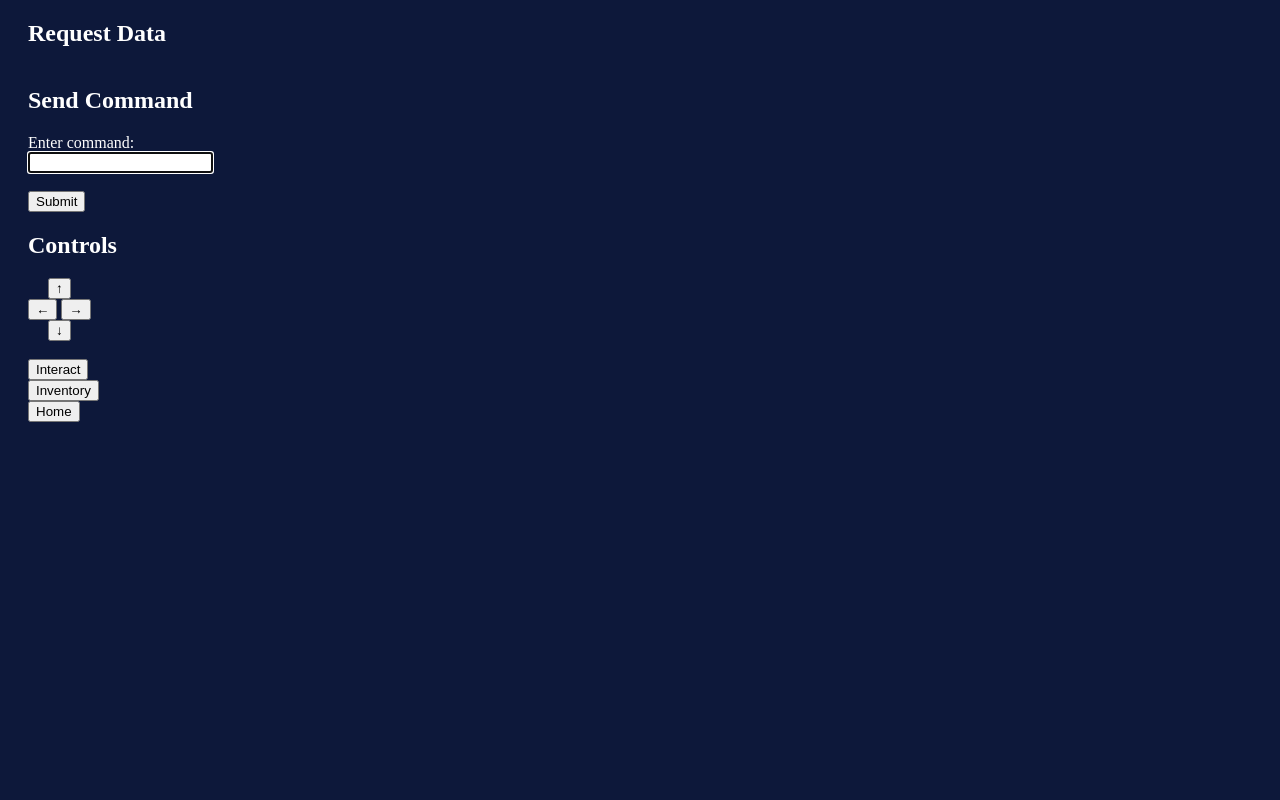
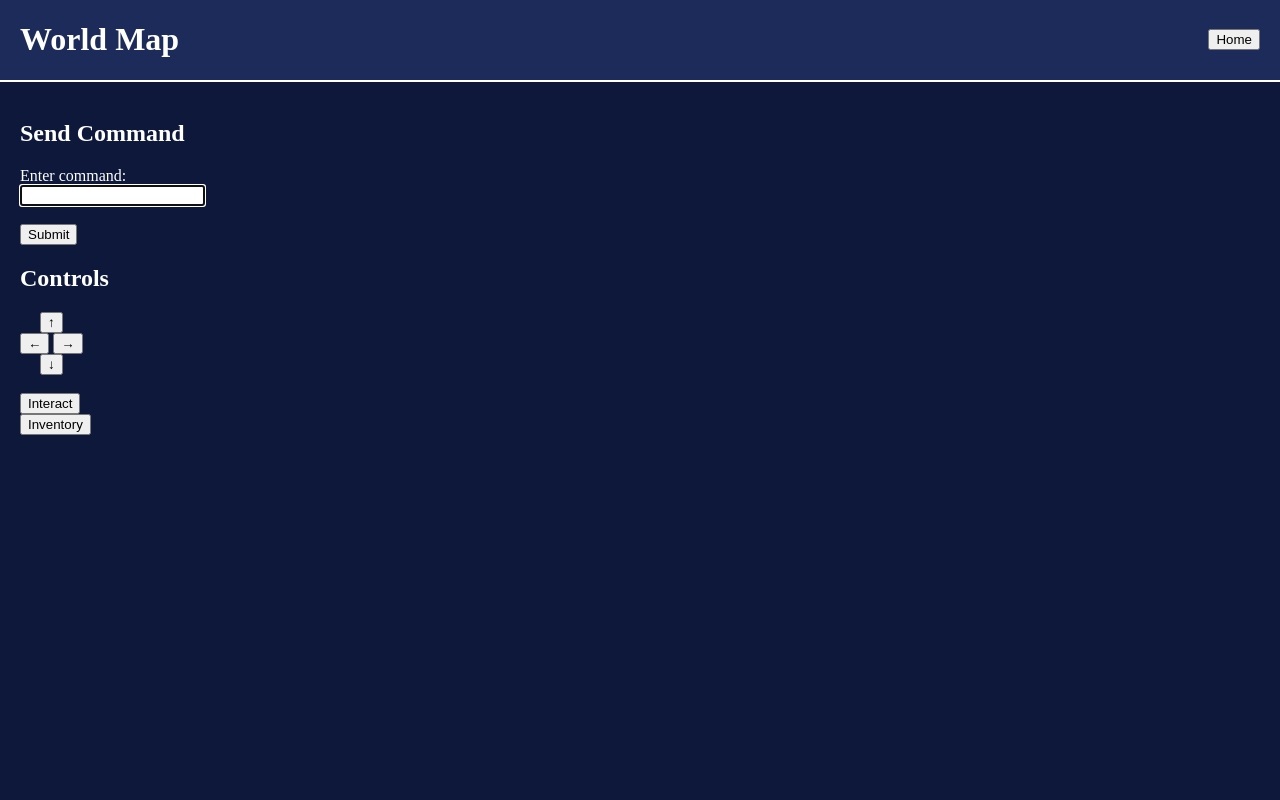
Before and after one commit to Krielkjip/WEB-RPG, a FastAPI app: template templates/game/game.j2 in a window 1280 px wide. Run offline with FastAPI, Linux system fonts and the light colour scheme; the template is opened without the code that fills it, so the values that code supplies are empty; parts of the project's set-up code (start-up, migrations or seed data) failed here and were passed over.

Commit message:
header, small changes

```diff
--- a/templates/game/game.j2
+++ b/templates/game/game.j2
@@ -5,10 +5,14 @@
     <meta name="viewport" content="width=device-width, initial-scale=1.0">
     <title>Game</title>
     <style>
+        html, body {
+            height: 100%;
+            margin: 0;
+        }
+
         body {
             background-color: #0d183a;
             color: white;
-            padding-left: 20px;
         }
 
         .block {
@@ -29,11 +33,31 @@
             margin-right: 5px;
         }
 
+        .top-bar {
+            display: flex;
+            justify-content: space-between;
+            align-items: center;
+            padding-left: 20px;
+            padding-right: 20px;
+            background-color: #1c2b5a;
+            border-bottom: 2px solid white;
+        }
 
+        .padding {
+            padding-left: 20px;
+        }
     </style>
 </head>
 <body>
-<h2>Request Data</h2>
+<div class="top-bar">
+    <div>
+        <h1>World Map</h1>
+    </div>
+    <button onclick="location.href='/'">Home</button>
+</div>
+
+<div class="padding">
+    <br/>
     {#<ul>#}
     {#    {% for key in state %}#}
     {#        <li><strong>{{ key }}</strong>: {{ state[key] }}</li>#}
@@ -135,7 +159,6 @@
         <button type="submit" name="interact" value="Interact Get Region">Interact</button>
     </form>
     <button onclick="location.href='/inventory'">Inventory</button>
-<br>
-<button onclick="location.href='/'">Home</button>
+</div>
 </body>
 </html>
```
Lines whose indentation alone changed are shown as unchanged.
